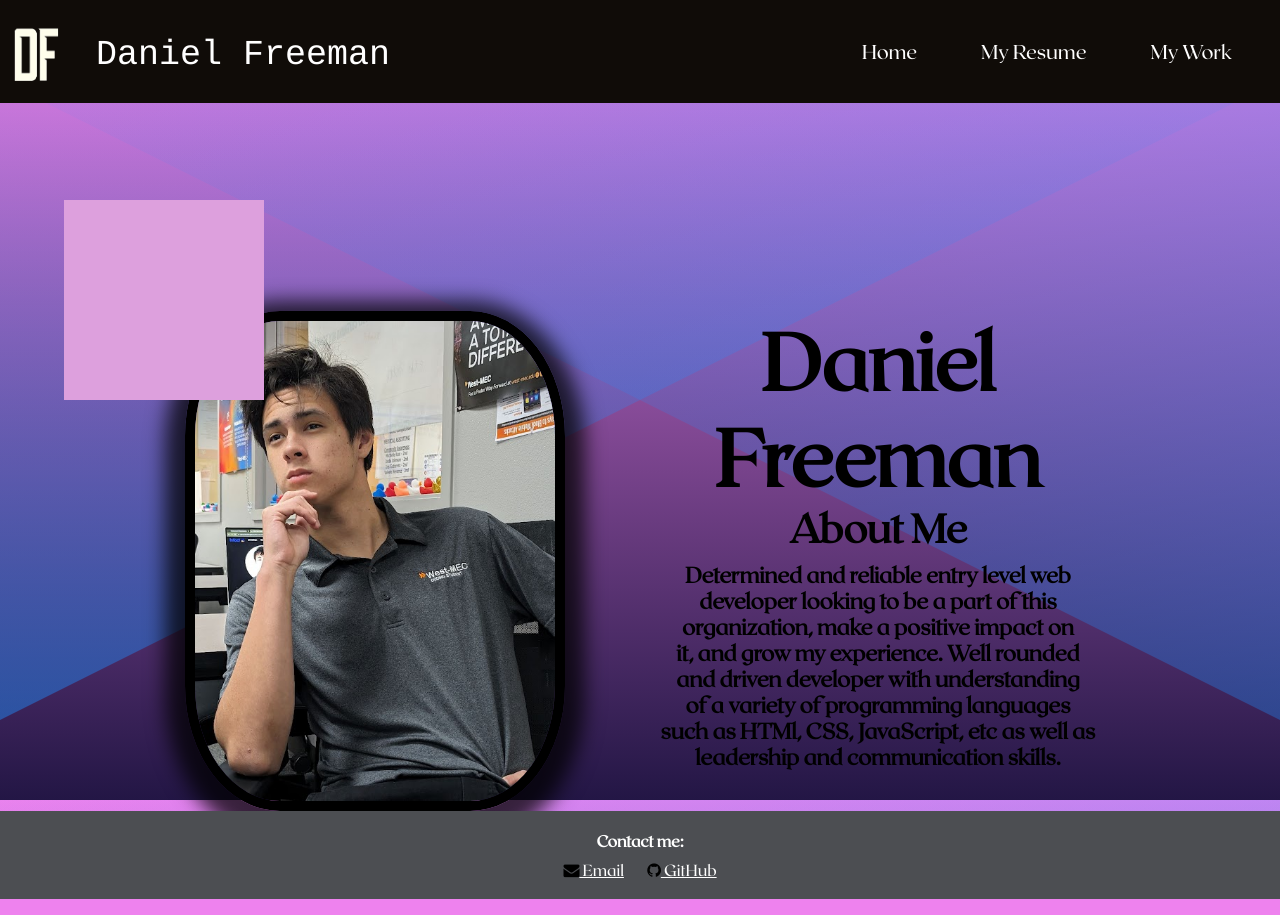
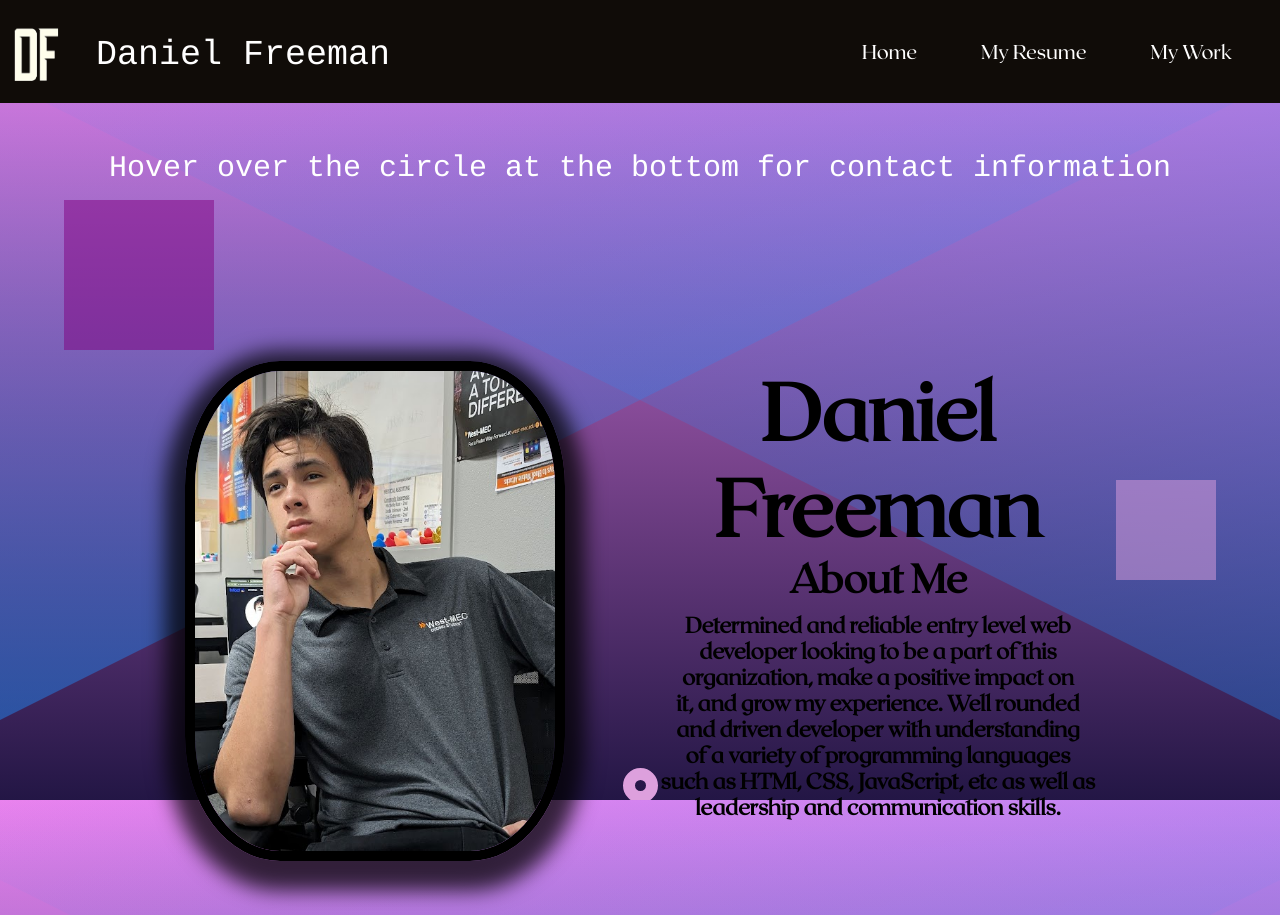
Before and after one commit to DanielFreeman068/Portfolio, a plain HTML site: page index.html in a window 1280 px wide. Drawn offline with Linux system fonts and the light colour scheme.

Commit message:
pls work

```diff
--- a/index.html
+++ b/index.html
@@ -8,12 +8,12 @@
     <link rel="shortcut icon" href="./favicon-16x16.png" type="image/x-icon">
     <link rel="stylesheet" href="https://cdnjs.cloudflare.com/ajax/libs/font-awesome/4.7.0/css/font-awesome.min.css">
 </head>
+<body>
     <div class="css-typing">
         <p>Daniel Freeman</p>
     </div>
-<div class="loader">
-</div>
-<body>
+    <div class="loader"></div>
+    <div class="loader2"></div>
     <div class="topnav">
         <img class="navbarImage" src="./DF-removebg-preview.png" alt="DF">
         <div class="rightnav">
@@ -22,6 +22,9 @@
             <a href="./projects.html">My Work</a>
         </div>
     </div>
+    <section>
+        <h3>Hover over the circle at the bottom for contact information</h3>
+    </section>
     <div class="profile">
         <img src="./dan.jpg" alt="me">
         <div class="profileContent">
@@ -30,15 +33,19 @@
             <h4>Determined and reliable entry level web <br> developer looking to be a part of this <br> organization, make a positive impact on <br> it, and grow my experience. Well rounded <br> and driven developer with understanding <br> of a variety of programming languages <br> such as HTMl, CSS, JavaScript, etc as well as <br> leadership and communication skills.</h4>
         </div>
     </div>
-    <footer class="footer">
-        <div class="footer-content">
-            <p class="contact">Contact me:</p>
+    <div class="footer">
+        <div id="button"></div>
+            <div id="container">
+                <div id="cont">
+                    <div class="footer_center">
                     <ul class="social-links">
                         <li><a href="mailto:dfreem367@west-mec.org"><i class="fa fa-envelope"></i> Email</a></li>
                         <li><a href="https://github.com/DanielFreeman068"><i class="fa fa-github"></i> GitHub</a></li>
                     </ul>
                 </div>
-    </footer>
+            </div>
+        </div>
+    </div>
     <script src="./index.js"></script>
 </body>
 </html>
--- a/styles.css
+++ b/styles.css
@@ -1,5 +1,6 @@
 /* whole page css */
 @import url("https://fonts.googleapis.com/css2?family=Varela+Round");
+@import url(https://fonts.googleapis.com/css?family=Source+Sans+Pro:300,400);
 @import url("https://use.fontawesome.com/releases/v6.5.1/css/all.css");
 @font-face {
     font-family: Roxbowow;
@@ -25,15 +26,25 @@ body {
     margin: 0;
 }
 .loader {
+    opacity: .5;
     position:absolute;
     top:25%;
     left:5%;
-    width: 200px;
-    height: 200px;
+    width: 150px;
+    height: 150px;
+    background-color: palevioletred;
+    -webkit-animation: squareToCircle2 2s 1s infinite alternate;
+}
+.loader2 {
+    opacity: .5;
+    position:absolute;
+    top:60%;
+    right:5%;
+    width: 100px;
+    height: 100px;
     background-color: palevioletred;
     -webkit-animation: squareToCircle 2s 1s infinite alternate;
 }
-
 @-webkit-keyframes squareToCircle {
     0% {
     border-radius: 0 0 0 0;
@@ -59,6 +70,33 @@ body {
     border-radius: 50% 50% 50% 50%;
     background:purple;
     transform: rotate(180deg);
+    }
+}
+@-webkit-keyframes squareToCircle2 {
+    0% {
+    border-radius: 0 0 0 0;
+    background: purple;
+    transform: rotate(0deg);
+    }
+    25% {
+    border-radius: 50% 0 0 0;
+    background: #EE82EE;
+    transform: rotate(-45deg);
+    }
+    50% {
+    border-radius: 50% 50% 0 0;
+    background: pink;
+    transform: rotate(-90deg);
+    }
+    75% {
+    border-radius: 50% 50% 50% 0;
+    background: powderblue;
+    transform: rotate(-135deg);
+    }
+    100% {
+    border-radius: 50% 50% 50% 50%;
+    background:plum;
+    transform: rotate(-180deg);
     }
 }
 .css-typing p {
@@ -161,6 +199,7 @@ a{
 }
 .profileContent{
     margin-left:3rem;
+    margin-bottom:5rem;
     text-align: center;
 }
 .profileContent h2{
@@ -276,7 +315,7 @@ span{
 .jobs{
     align-content:center;
     position:absolute;
-    top:15%;
+    top:20%;
     font-size:40px;
     color:black;
 }
@@ -427,32 +466,130 @@ li{
     75% { transform: scale(1.05, 0.95); }
     to { transform: scale(1, 1); }
 }
-
 /* footer content */
+section h3{
+    font-weight: 100;
+    font-family: "Courier";
+    color:white;
+    border-right: .15em solid orange;
+    font-size: 30px;
+    white-space: nowrap;
+    overflow: hidden;
+    width: 37em;
+    -webkit-animation: type1 4s steps(40, end);
+    animation: type1 4s steps(40, end);
+    -webkit-animation-fill-mode: forwards;
+    animation-fill-mode: forwards;
+    margin-right:auto;
+    margin-left:auto;
+}
+@keyframes type1 {
+    0% {
+        width: 0;
+    }
+    99.9% {
+        border-right: .15em solid orange;
+    }
+    100% {
+        border: none;
+    }
+}
+@-webkit-keyframes type1 {
+    0% {
+        width: 0;
+    }
+    99.9% {
+        border-right: .15em solid orange;
+    }
+    100% {
+        border: none;
+    }
+}
+@keyframes blink {
+    50% {
+        border-color: transparent;
+    }
+    }
+    @-webkit-keyframes blink {
+    50% {
+        border-color: tranparent;
+    }
+}
+.footer #button{
+    width:35px;
+    height:35px;
+    border: plum 12px solid;
+    border-radius:35px;
+    margin:0 auto;
+    position:relative;
+    -webkit-transition: all 1s ease;
+    -moz-transition: all 1s ease;
+    -o-transition: all 1s ease;
+    -ms-transition: all 1s ease;
+    transition: all 1s ease;
+}
+.footer #button:hover{
+    width:35px;
+    height:35px;
+    border: #3A3A3A 12px solid;
+    -webkit-transition: all 1s ease;
+    -moz-transition: all 1s ease;
+    -o-transition: all 1s ease;
+    -ms-transition: all 1s ease;
+    transition: all 1s ease;
+    position:relative;
+}
 .footer {
+    bottom:0;
+    left:0;
+    position:fixed;
     width: 100%;
-    background-color: #4C4E52;
-    padding: 20px 0;
-    color: white;
-    text-align: center;
+    height: 2em;
+    overflow:hidden;
+    margin:0 auto;
+    -webkit-transition: all 1s ease;
+    -moz-transition: all 1s ease;
+    -o-transition: all 1s ease;
+    -ms-transition: all 1s ease;
+    transition: all 1s ease;
+    z-index:999;
 }
-.social-links {
+.footer:hover {
+    -webkit-transition: all 1s ease;
+    -moz-transition: all 1s ease;
+    -o-transition: all 1s ease;
+    -ms-transition: all 1s ease;
+    transition: all 1s ease;
+    height: 10em;
+}
+.footer #container{
+    border-top:5px solid #000;
+    margin-top:5px;
+    width:100%;
+    height:100%;
+    position:relative;
+    top:0;
+    left:0;
+    background: linear-gradient(90deg, powderblue, plum);
+}
+.footer #cont{
+    position:relative;
+    top:-45px;
+    right:190px;
+    width:150px;
+    height:auto;
+    margin:0 auto;
+}
+.footer_center{
+    width:500px;
+    float:left;
+    text-align:center;
+}
+.footer ul{
     list-style-type: none;
-    padding: 0;
-    margin-top: 10px;
+    font-family: 'Helvetica';
+    font-size: 30px;
+    font-weight: 100;
+    margin-top:70px;
+    margin-left:40px;
 }
-.social-links li {
-    display: inline-block;
-    margin: 0 10px;
-}
-social-links li a {
-    color: white;
-    text-decoration: none;
-    transition: color 0.3s ease;
-}
-.social-links li a:hover {
-    color: #1abc9c;
-}
-.contact{
-    color:white;
-}
```
Lines whose indentation alone changed are shown as unchanged.
